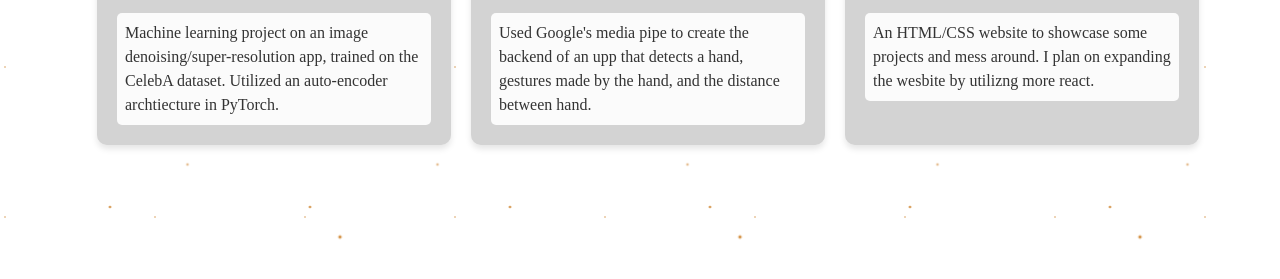
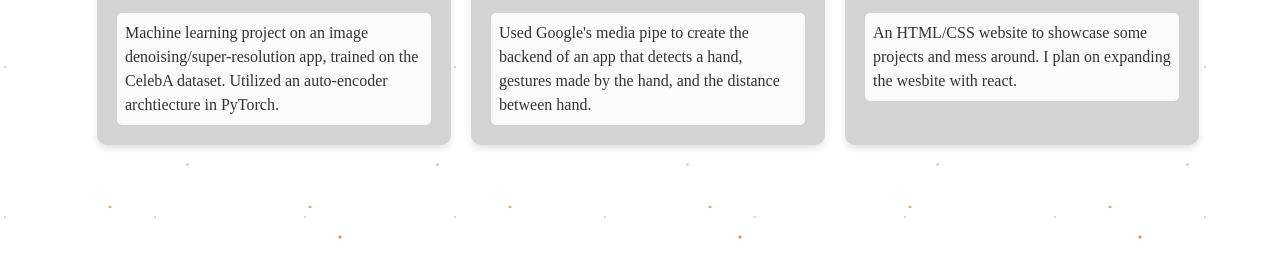
Before and after one commit to evan-cure/personal-site, a plain HTML site: page projects.html in a window 1280 px wide. Shown: the part 523-802 px from the top of the page. Drawn offline with Linux system fonts and the light colour scheme.

Commit message:
Fixed some typos

```diff
--- a/projects.html
+++ b/projects.html
@@ -25,7 +25,7 @@
             <a href="https://github.com/evan-cure/Gesture_Recognition" target="_blank" rel="noopener noreferrer">
                 <img src="images/gesture_recognition.png" alt="Gesture Recognition">
             </a>
-            <p>Used Google's media pipe to create the backend of an upp that detects a hand,
+            <p>Used Google's media pipe to create the backend of an app that detects a hand,
                 gestures made by the hand, and the distance between hand. </p>
         </div>
         <div class="project-card">
@@ -34,7 +34,7 @@
                 <img src="images/personalsite.png" alt="Personal Site">
             </a>
             <p>An HTML/CSS website to showcase some projects and mess around.
-                I plan on expanding the wesbite by utilizng more react.</p>
+                I plan on expanding the wesbite with react.</p>
         </div>
     </div>
     <div class="back-button">
```
